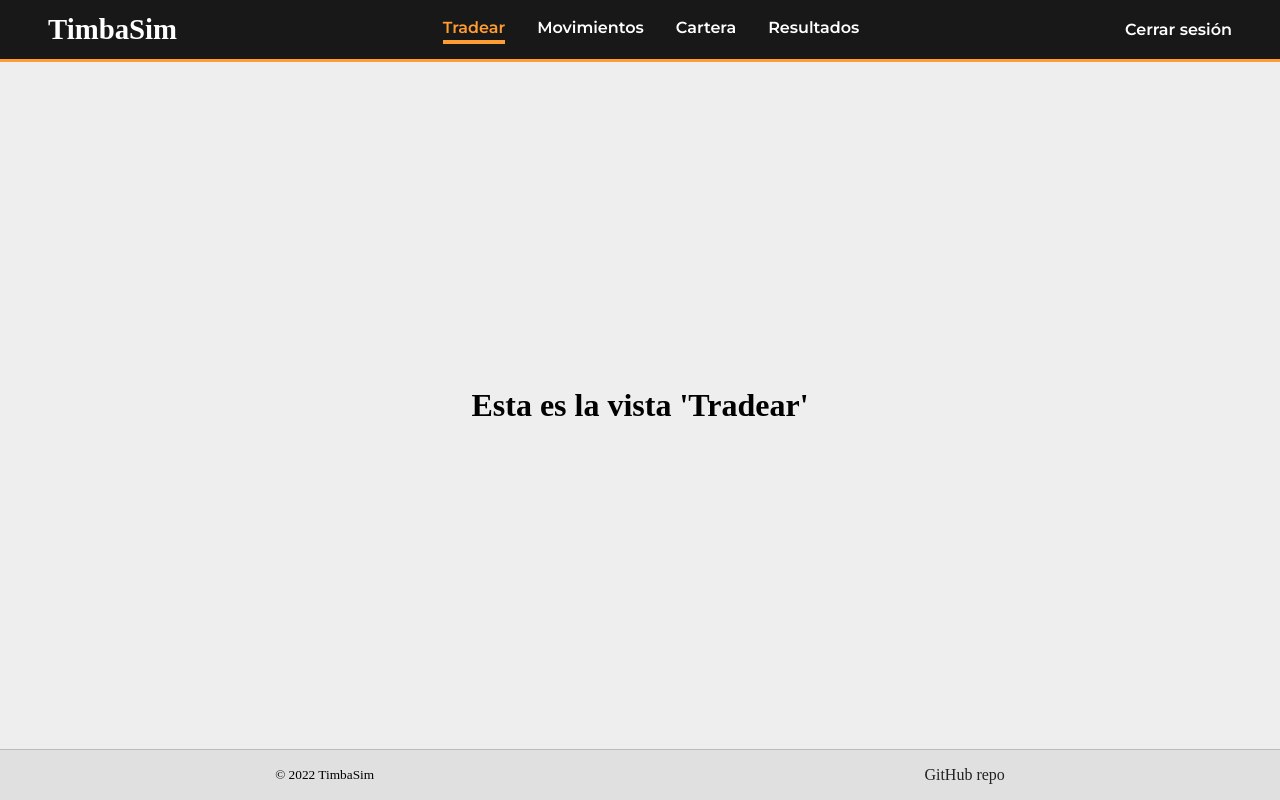
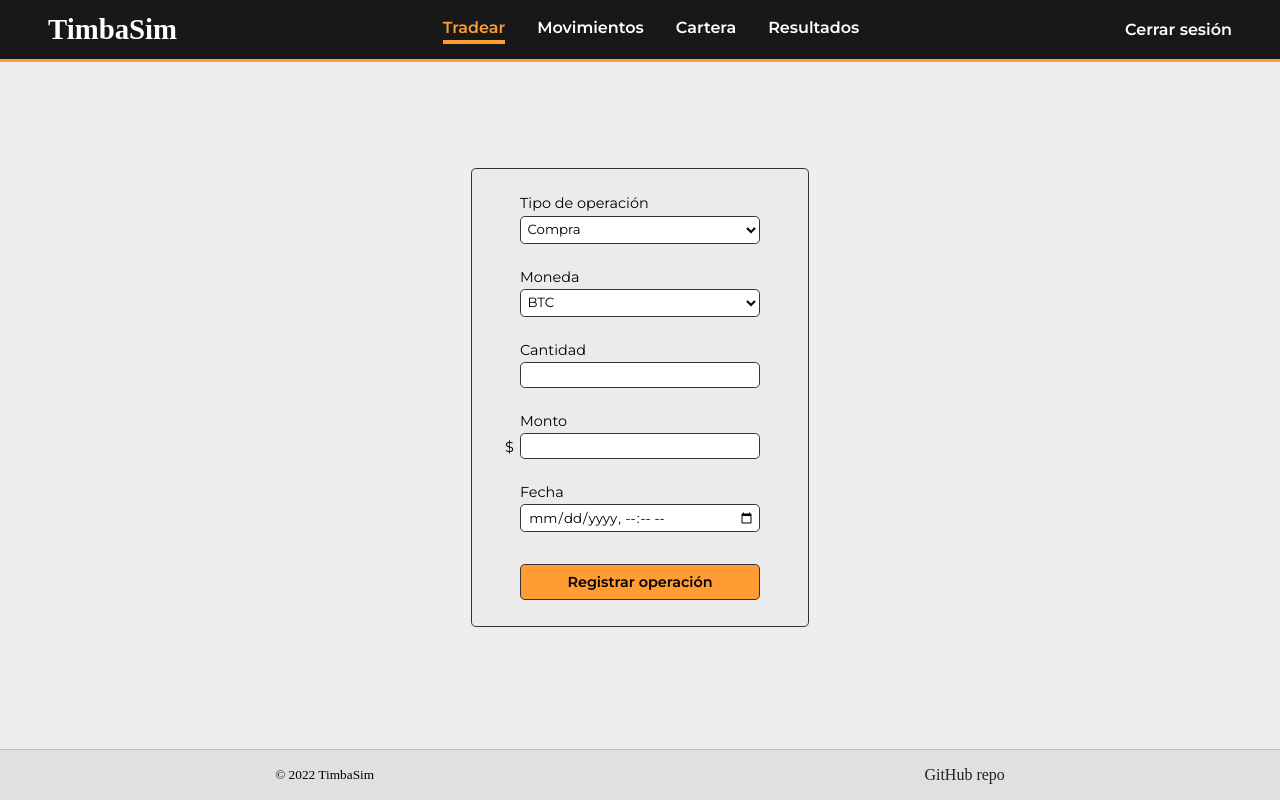
Before and after one commit to paolog10/lab3-CryptoSim-GUI, a Vue app: page /tradear in a window 1280 px wide. Built offline with nearby package versions, Linux system fonts and the light colour scheme; sample sign-in values are in the browser's storage; a web font is replaced by a local one.

Commit message:
Agregar interfaz gráfica para registrar compras
Las ventas aún no se pueden registrar porque primero se necesita poder
calcular la cartera del usuario para determinar si una venta es válida
(que la cantidad no sea mayor a lo que el usuario posee).

```diff
--- a/src/views/Tradear.vue
+++ b/src/views/Tradear.vue
@@ -1,3 +1,288 @@
+<script>
+import { mapActions, mapState } from "pinia"
+import { useCoinDataStore } from "../stores/coinDataStore"
+import { useUserStore } from "../stores/userStore"
+
+export default {
+    data() {
+        return {
+            tipoDeOperacion: "purchase",
+            monedaSeleccionada: useCoinDataStore().monedasAceptadas[0],
+            cantidadMoneda: null,
+            monto: null,
+            fechaSeleccionada: null,
+            transaccionInvalida: false,
+        }
+    },
+
+    computed: {
+        ...mapState(useCoinDataStore, ["monedasAceptadas"]),
+        ...mapState(useUserStore, ["username", "estadoUltimaTransaccion"]),
+
+        esCantidadMonedaValida() {
+            return this.cantidadMoneda > 0
+        },
+
+        // Los montos se expresarán solo en pesos, sin centavos
+        esMontoValido() {
+            return this.monto > 0
+                && Number.isInteger(this.monto)
+        },
+
+        esFechaValida() {
+            return this.fechaSeleccionada !== ""
+                && this.fechaSeleccionada <= this.obtenerFechaActual()
+        }
+    },
+
+    methods: {
+        ...mapActions(useUserStore, ["registrarTransaccion"]),
+
+        obtenerFechaActual() {
+            const fechaUTC = new Date()
+                .toISOString()
+                .replace(/:[0-9]{2}\..*/g, "")
+
+            return fechaUTC
+                .replace(/(?<=T)(.*)(?=:)/, fechaUTC.match(/(?<=T)(.*)(?=:)/)[0] - 3)
+        },
+
+        async intentarTransaccion() {
+            if (
+                !this.esCantidadMonedaValida
+                || !this.esMontoValido
+                || !this.esFechaValida
+            ) {
+                return this.transaccionInvalida = true
+            }
+
+            this.registrarTransaccion({
+                "user_id": this.username,
+                "action": this.tipoDeOperacion,
+                "crypto_code": this.monedaSeleccionada,
+                "crypto_amount": this.cantidadMoneda,
+                "money": this.monto,
+                // La API de transacciones guarda fechas en el mismo formato pero sin la 'T'
+                "datetime": this.fechaSeleccionada.replace("T", " "),
+            })
+        },
+    },
+}
+</script>
+
 <template>
-<h1>Esta es la vista 'Tradear'</h1>
+<div class="trade-view">
+    <form novalidate @submit.prevent="intentarTransaccion">
+        <label class="control-without-feedback">
+            <span class="label-text">Tipo de operación</span>
+            <select
+                name="operaciones"
+                v-model="tipoDeOperacion"
+            >
+                <option value="purchase">Compra</option>
+            </select>
+        </label>
+
+        <label class="control-without-feedback">
+            <span class="label-text">Moneda</span>
+            <select
+                name="coins"
+                v-model="monedaSeleccionada"
+            >
+                <option
+                    :value="moneda"
+                    v-for="moneda in monedasAceptadas"
+                >
+                    {{ moneda.toUpperCase() }}
+                </option>
+            </select>
+        </label>
+
+        <label class="control-with-feedback">
+            <span class="label-text">Cantidad</span>
+            <input
+                type="number"
+                v-model="cantidadMoneda"
+                step="any"
+                @input=""
+            >
+            <div class="input-feedback">
+                <small
+                    v-if="
+                        (!esCantidadMonedaValida && cantidadMoneda !== null)
+                        || (!esCantidadMonedaValida && transaccionInvalida)
+                    "
+                >
+                    Debe ser un número mayor a 0
+                </small>
+            </div>
+        </label>
+
+        <label class="control-with-feedback">
+            <span class="label-text">Monto</span>
+            <span class="signo-monto">$</span>
+            <input
+                type="number"
+                v-model="monto"
+            >
+            <div class="input-feedback">
+                <small
+                    v-if="
+                        (!esMontoValido && monto !== null)
+                        || (!esMontoValido && transaccionInvalida)
+                    "
+                >
+                    Debe ser un entero mayor a 0
+                </small>
+            </div>
+        </label>
+
+        <label class="control-with-feedback">
+            <span class="label-text">Fecha</span>
+            <input
+                type="datetime-local"
+                :max="obtenerFechaActual()"
+                v-model="fechaSeleccionada"
+            >
+            <div class="input-feedback">
+                <small
+                    v-if="
+                        (!esFechaValida && fechaSeleccionada !== null)
+                        || (!esFechaValida && transaccionInvalida)
+                    "
+                >
+                    Debe ser igual o previo a la hora actual
+                </small>
+            </div>
+        </label>
+
+        <button
+            type="submit"
+            class="submit-button"
+            :disabled="estadoUltimaTransaccion === 'procesando'"
+        >
+            Registrar operación
+        </button>
+    </form>
+
+    <div class="transaction-feedback">
+        <p v-if="estadoUltimaTransaccion === 'procesando'">
+            Procesando transacción...
+        </p>
+        <p
+            v-else-if="estadoUltimaTransaccion === 'aceptada'"
+            class="success"
+        >
+            Transacción registrada con éxito
+        </p>
+        <p
+            v-else-if="estadoUltimaTransaccion === 'rechazada'"
+            class="failure"
+        >
+            Error: transacción rechazada
+        </p>
+    </div>
+</div>
 </template>
+
+<style scoped>
+* {
+    font-family: "Montserrat", sans-serif;
+}
+
+.trade-view {
+    display: flex;
+    flex-direction: column;
+    align-items: center;
+}
+
+form, input, select, .submit-button {
+    border: solid 1px #333;
+    border-radius: 0.3rem;
+}
+
+form {
+    display: flex;
+    flex-direction: column;
+    justify-content: space-evenly;
+    padding: 1.6rem 3rem;
+    border: solid 1px #333;
+    background-color: rgb(235, 235, 235);
+    font-size: 0.9rem;
+    font-weight: 400;
+    width: 15rem;
+}
+
+label {
+    display: flex;
+    flex-direction: column;
+}
+
+.label-text {
+    margin-bottom: 0.2rem;
+}
+
+.control-without-feedback {
+    margin-bottom: 1.5rem;
+}
+
+.control-with-feedback {
+    margin-bottom: 0.5rem
+}
+
+input {
+    padding: 0.25rem;
+    padding-left: 0.45rem;
+}
+
+select {
+    background-color: white;
+    padding: 0.25rem 0.15rem;
+}
+
+.signo-monto {
+    position: relative;
+    height: 0;
+    top: 5px;
+    right: 15px;
+}
+
+.submit-button {
+    background-color: #FF9C33;
+    padding: 0.5rem;
+    font-size: 0.9rem;
+    cursor: pointer;
+    font-weight: 600;
+    margin-top: 0.5rem;
+}
+
+.submit-button:hover {
+    background-color: #ffa647;
+}
+
+.submit-button:active {
+    background-color: #ff9320;
+}
+
+.submit-button:disabled {
+    cursor: default;
+    background-color: #FF9C33;
+}
+
+.input-feedback {
+    height: 1rem;
+    color: rgb(155, 0, 0);
+}
+
+.transaction-feedback {
+    height: 1rem;
+}
+
+.success {
+    color: green;
+}
+
+.failure {
+    color: rgb(155, 0, 0);
+}
+</style>
```
